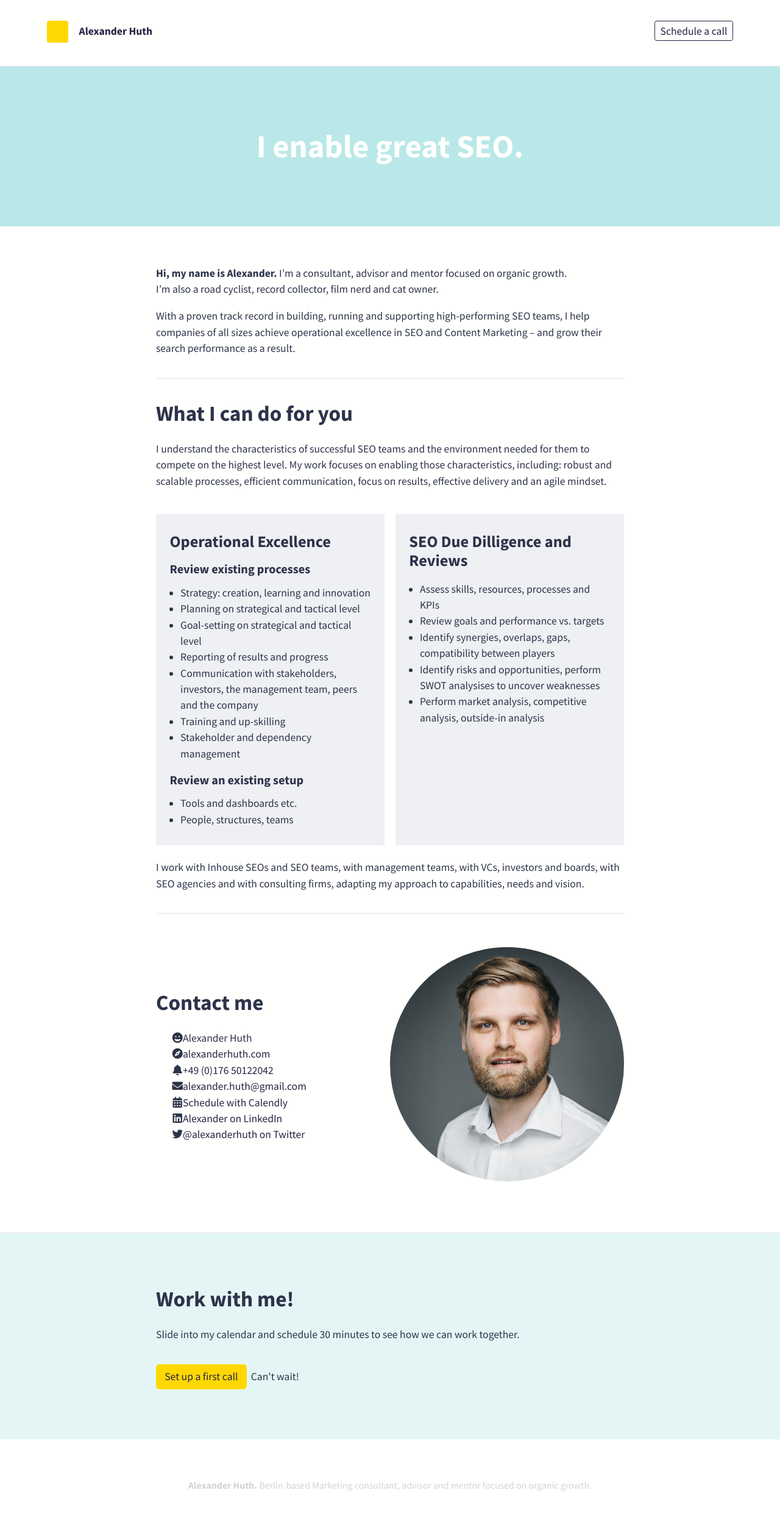
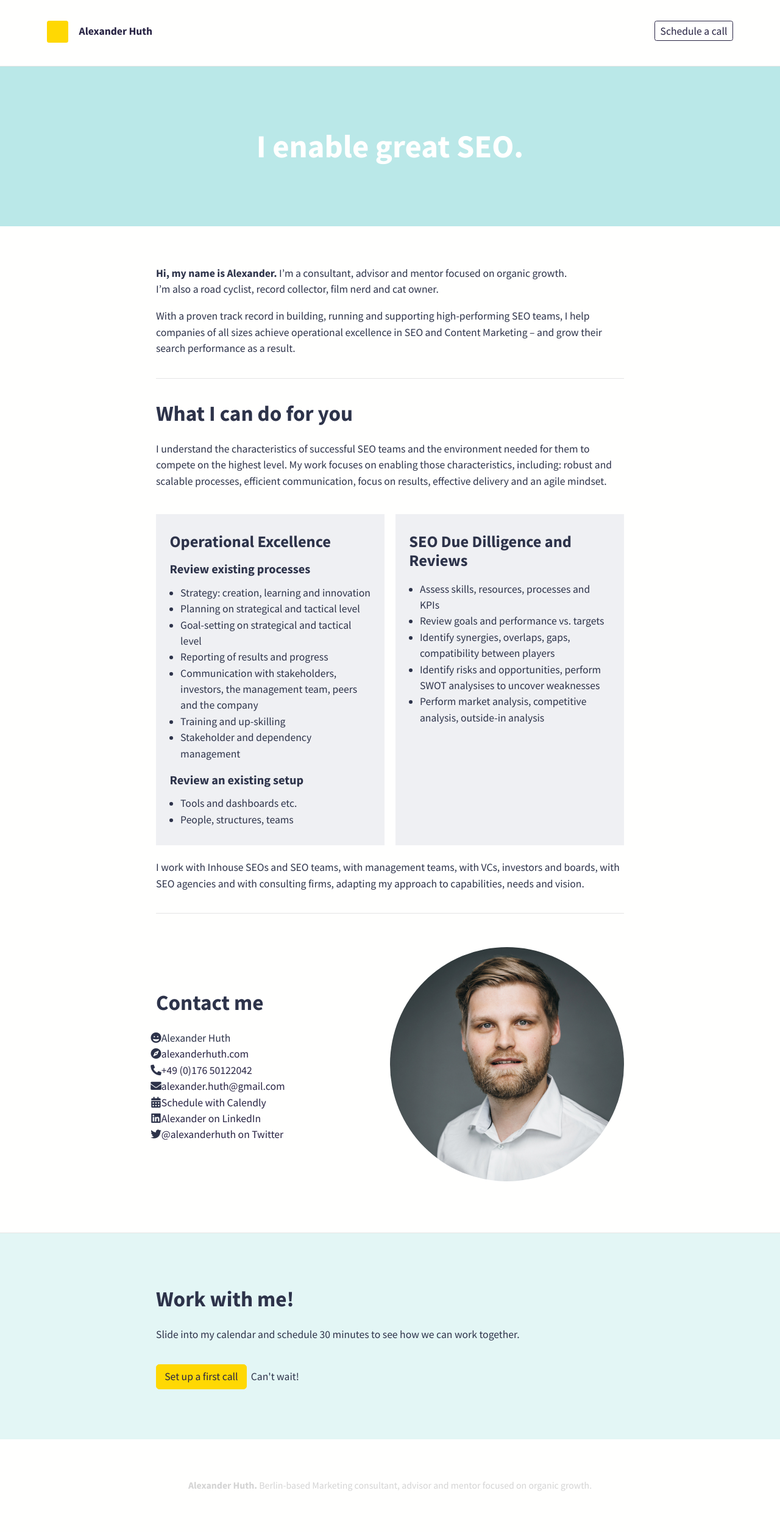
Before and after one commit to alexanderhuth/alexanderhuth.github.io, a Jekyll site: the page built from index.md, in a window 1280 px wide. Shown: the whole page at 61% size. Built offline with Jekyll 4.4.1, drawn with Linux system fonts in a browser that asks for light colours; nearby versions of some CDN libraries.

Commit message:
New FA code
Replace deprecated FontAwesome code.

```diff
--- a/_includes/profile.html
+++ b/_includes/profile.html
@@ -2,22 +2,22 @@
 	<section class="vcard">
 	<h2>Contact me</h2>
 		<ul class="fa-ul">
-			<li><i class="fa-li fa fa-grin"></i>Alexander Huth</li>
-			<li><i class="fa-li fa fa-compass"></i><a href="{{ site.url }}">alexanderhuth.com</a></li>
+			<li><span class="fa-li"><i class="fas fa-grin"></i></span>Alexander Huth</li>
+			<li><span class="fa-li"><i class="fas fa-compass"></i></span><a href="{{ site.url }}">alexanderhuth.com</a></li>
 			{% if site.theme_settings.phone %}
-			<li><i class="fa-li fa fa-bell"></i><a href="tel:{{ site.theme_settings.phone }}">+49 (0)176 50122042</a></li>
+			<li><span class="fa-li"><i class="fas fa-phone-alt"></i></span><a href="tel:{{ site.theme_settings.phone }}">+49 (0)176 50122042</a></li>
 			{% endif %}
 			{% if site.theme_settings.email_address %}
-			<li><i class="fa-li fa fa-envelope"></i><a href="mailto:{{ site.theme_settings.email_address }}" title="{{ site.theme_settings.str_email }}">{{ site.theme_settings.email_address }}</a></li>
+			<li><span class="fa-li"><i class="fas fa-envelope"></i></span><a href="mailto:{{ site.theme_settings.email_address }}" title="{{ site.theme_settings.str_email }}">{{ site.theme_settings.email_address }}</a></li>
 			{% endif %}
 			{% if site.theme_settings.calendly %}
-			<li><i class="fa-li fa fa-calendar-alt"></i><a href="https://calendly.com/{{ site.theme_settings.calendly }}">Schedule with Calendly</a></li>
+			<li><span class="fa-li"><i class="fas fa-calendar-alt"></i></span><a href="https://calendly.com/{{ site.theme_settings.calendly }}">Schedule with Calendly</a></li>
 			{% endif %}
 			{% if site.theme_settings.linkedin %}
-			<li><i class="fa-li fab fa-linkedin"></i><a href="https://www.linkedin.com/in/{{ site.theme_settings.linkedin }}/" title="{{ site.theme_settings.str_follow_on }}LinkedIn">Alexander on LinkedIn</a></li>
+			<li><span class="fa-li"><i class="fab fa-linkedin"></i></span><a href="https://www.linkedin.com/in/{{ site.theme_settings.linkedin }}/" title="{{ site.theme_settings.str_follow_on }}LinkedIn">Alexander on LinkedIn</a></li>
 			{% endif %}
 			{% if site.theme_settings.twitter %}
-			<li><i class="fab fa-li fa-twitter"></i><a href="https://twitter.com/{{ site.theme_settings.twitter }}" title="{{ site.theme_settings.str_follow_on }} Twitter">@alexanderhuth on Twitter</a></li>
+			<li><span class="fa-li"><i class="fab fa-twitter"></i></span><a href="https://twitter.com/{{ site.theme_settings.twitter }}" title="{{ site.theme_settings.str_follow_on }} Twitter">@alexanderhuth on Twitter</a></li>
 			{% endif %}
 		</ul>
 	</section>
```
